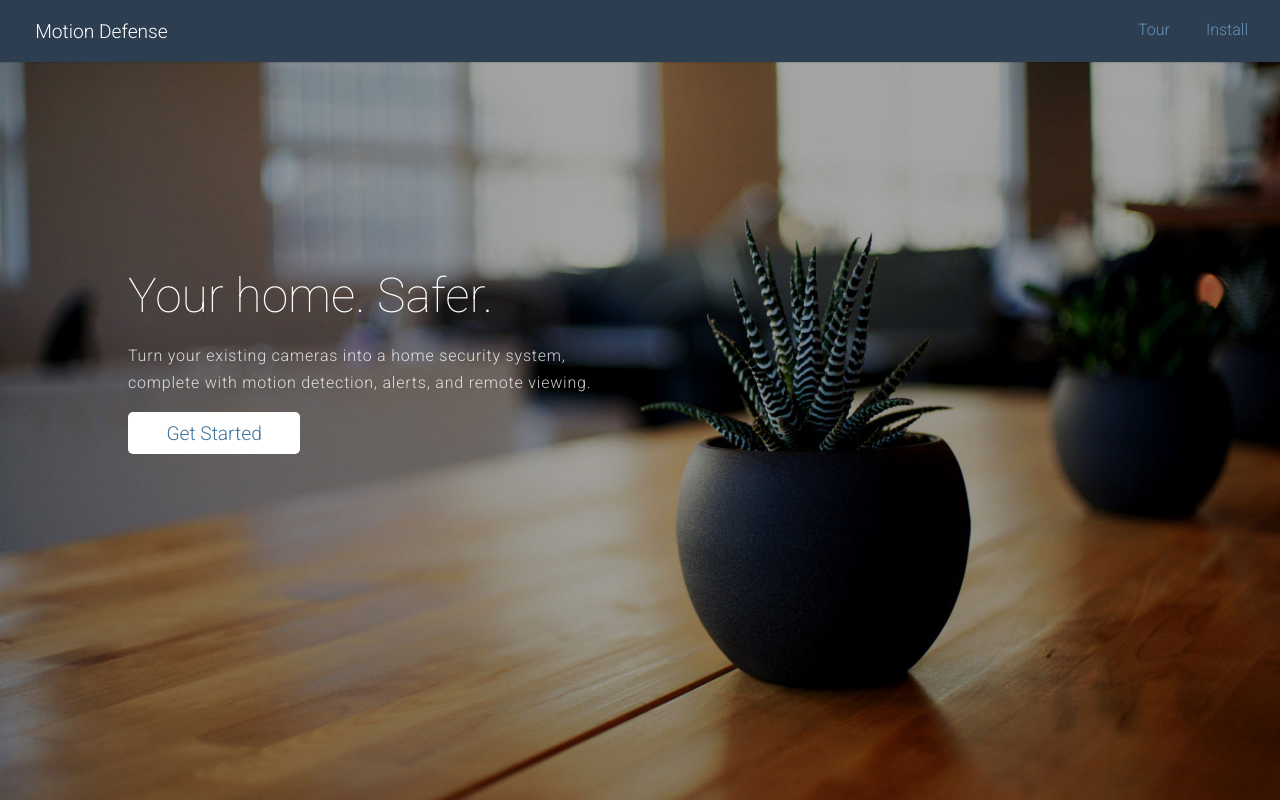
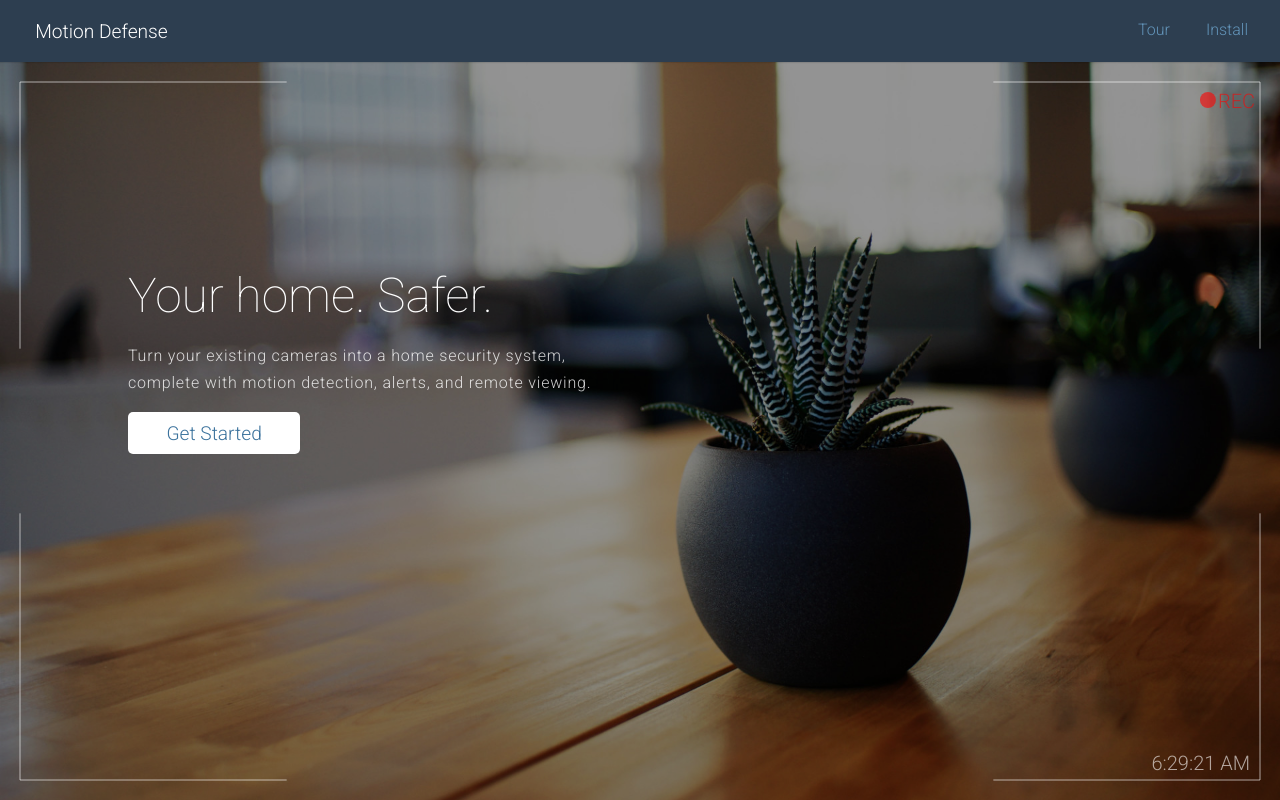
Before and after one commit to chrisyuska/motiondefense, a plain HTML site: page index.html in a window 1280 px wide. Shown: the top 800 px of the page. Drawn offline with nearby package versions, Linux system fonts and the light colour scheme.

Commit message:
Added video record canvas overlay to image

```diff
--- a/css/layouts/marketing.css
+++ b/css/layouts/marketing.css
@@ -146,7 +146,7 @@ a.pure-button-primary {
  */
 .splash-container {
   background: #06385F;
-  background: url(../../img/common/home-1920x1080-90-darkest-compressed-80.jpg) center/cover;
+  background: url(../../img/common/home-1920x1080-90-dark.jpg) center/cover;
   z-index: 1;
   overflow: hidden;
   /* The following styles are required for the "scroll-over" effect */
--- a/css/main.css
+++ b/css/main.css
@@ -1,5 +1,6 @@
 canvas#shade {
   position: absolute;
+  background: rgba(0, 0, 0, 0.4);
   top: 0;
   left: 0;
   width: 100%;
--- a/js/main.js
+++ b/js/main.js
@@ -1,11 +1,4 @@
-var canvas = $("canvas#shade");
-var ctx = canvas.get(0).getContext("2d");
-var initialShade = 0.4;
-var shade = initialShade;
-var fps = 100;
-var interval = null;
-var step = 0.001;
-var up = false;
+var splashAnimator;
 
 $(function() {
   // init smooth scrolling of inner-page links
@@ -27,28 +20,112 @@ $(function() {
   $(".content-wrapper").css("top", $(".content-wrapper").offset().top);
 
   // transition splash image brightness in slowly
-  initDrawShade();
+  splashAnimator = new SplashAnimator($("canvas#shade"));
+  splashAnimator.start();
 });
 
-function initDrawShade() {
-  interval = window.setInterval(drawShade, 1000 / fps);
+// class to handle animating splash image to look like a camera
+function SplashAnimator(canvas) {
+  this.canvas = canvas;
+  this.canvas.attr("width", this.canvas.outerWidth());
+  this.canvas.attr("height", this.canvas.outerHeight());
+  this.canvasWidth = this.canvas.outerWidth();
+  this.canvasHeight = this.canvas.outerHeight();
+  this.ctx = this.canvas.get(0).getContext("2d");
+
+  this.initialShade = 0.4; // must match background css of canvas to prevent jank
+  this.shadeLimit = 0.8;
+  this.fps = 60;
+  this.interval = null;
+  this.recTimeout = null;
+  this.step = 0.002;
+  this.x = Math.acos(this.initialShade);
+  this.started = false;
+  this.shade = (Math.cos(this.x) + 1) * this.shadeLimit / 2;
+  this.textWidth = null;
+  this.isRec = false;
+  this.recPadding = 20;
+  this.recOffset = $(".home-menu").outerHeight() + this.recPadding;
+  this.ctx.font = "20px Roboto";
+  this.textWidth = this.ctx.measureText("REC").width;
+  this.recLineLength = Math.min(this.canvasWidth, this.canvasHeight) / 3;
 }
 
-function drawShade() {
-  shade = shade + (up ? 1 : -1) * step;
-  if (shade < 0) {
-    window.clearInterval(interval);
-    up = true;
-    interval = window.setTimeout(initDrawShade, 6000);
+SplashAnimator.prototype.start = function() {
+  var _this = this;
+  this.interval = window.setInterval(function() { _this.draw() }, 1000 / _this.fps);
+  this.setRec();
+};
+
+SplashAnimator.prototype.stop = function() {
+  var _this = this;
+  window.clearInterval(_this.interval);
+};
+
+SplashAnimator.prototype.draw = function() {
+  this.x = this.x + this.step;
+  this.shade = (Math.cos(this.x) + 1) * this.shadeLimit / 2;
+
+  this.drawShade();
+  this.drawRec();
+
+  if (!this.started) {
+    this.canvas.css("background", "none");
+    this.started = true;
+  }
+};
+
+SplashAnimator.prototype.drawShade = function() {
+  this.ctx.clearRect(0, 0, this.canvasWidth, this.canvasHeight);
+  this.ctx.fillStyle = 'rgba(0,0,0,' + this.shade + ')';
+  this.ctx.fillRect (0, 0, this.canvasWidth, this.canvasHeight);
+};
+
+SplashAnimator.prototype.drawRec = function() {
+  if (this.isRec) {
+    this.ctx.fillStyle = 'rgba(255,0,0,' + 0.6 + ')';
+    this.ctx.fillText("REC", this.canvasWidth - this.textWidth - this.recPadding * 1.25, this.recOffset + 16 + this.recPadding * 0.5);
+    this.ctx.beginPath();
+    this.ctx.arc(this.canvasWidth - this.textWidth - this.recPadding - 10 - this.recPadding * 0.25, this.recOffset + 8 + this.recPadding * 0.5, 8, 0, 2 * Math.PI);
+    this.ctx.fill();
   }
 
-  if (shade > 0.6) {
-    window.clearInterval(interval);
-    up = false;
-    interval = window.setTimeout(initDrawShade, 6000);
-  }
+    this.ctx.strokeStyle = 'rgba(255,255,255,' + 0.6 + ')';
+    //ctx.lineWidth = 2;
+    this.ctx.beginPath();
 
-  ctx.clearRect(0, 0, canvas.outerWidth(), canvas.outerHeight());
-  ctx.fillStyle = 'rgba(0,0,0,' + shade + ')';
-  ctx.fillRect (0, 0, canvas.outerWidth(), canvas.outerHeight());
-}
+    // top left corner
+    this.ctx.moveTo(this.recPadding, this.recOffset + this.recLineLength);
+    this.ctx.lineTo(this.recPadding, this.recOffset);
+    this.ctx.lineTo(this.recPadding + this.recLineLength, this.recOffset);
+
+    // top right corner
+    this.ctx.moveTo(this.canvasWidth - this.recLineLength - this.recPadding, this.recOffset);
+    this.ctx.lineTo(this.canvasWidth - this.recPadding, this.recOffset);
+    this.ctx.lineTo(this.canvasWidth - this.recPadding, this.recOffset + this.recLineLength);
+
+    // bottom right corner
+    this.ctx.moveTo(this.canvasWidth - this.recPadding, this.canvasHeight - this.recLineLength - this.recPadding);
+    this.ctx.lineTo(this.canvasWidth - this.recPadding, this.canvasHeight - this.recPadding);
+    this.ctx.lineTo(this.canvasWidth - this.recLineLength - this.recPadding, this.canvasHeight - this.recPadding);
+
+    // bottom left corner
+    this.ctx.moveTo(this.recPadding + this.recLineLength, this.canvasHeight - this.recPadding);
+    this.ctx.lineTo(this.recPadding, this.canvasHeight - this.recPadding);
+    this.ctx.lineTo(this.recPadding, this.canvasHeight - this.recLineLength - this.recPadding);
+
+    // put it down!
+    this.ctx.stroke();
+
+    // add a timestamp
+    var time = (new Date()).toLocaleTimeString();
+    var timeWidth = this.ctx.measureText(time).width;
+    this.ctx.fillStyle = 'rgba(255,255,255,' + 0.6 + ')';
+    this.ctx.fillText(time, this.canvasWidth - timeWidth - this.recPadding * 1.5, this.canvasHeight - this.recPadding * 1.5);
+};
+
+SplashAnimator.prototype.setRec = function() {
+  this.isRec = !this.isRec;
+  var _this = this;
+  this.recTimeout = window.setTimeout(function() { _this.setRec() }, (_this.isRec ? 500 : 1000));
+};
```
